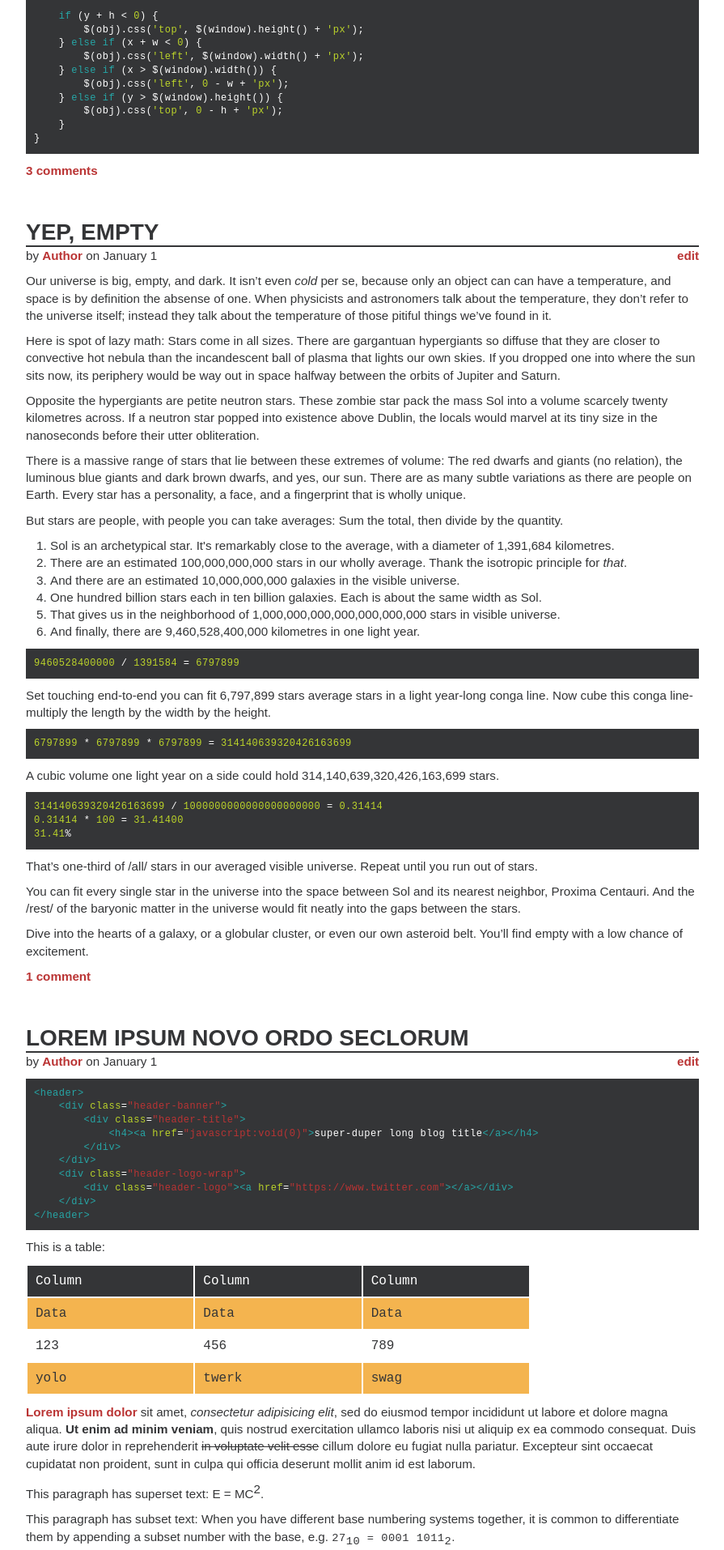
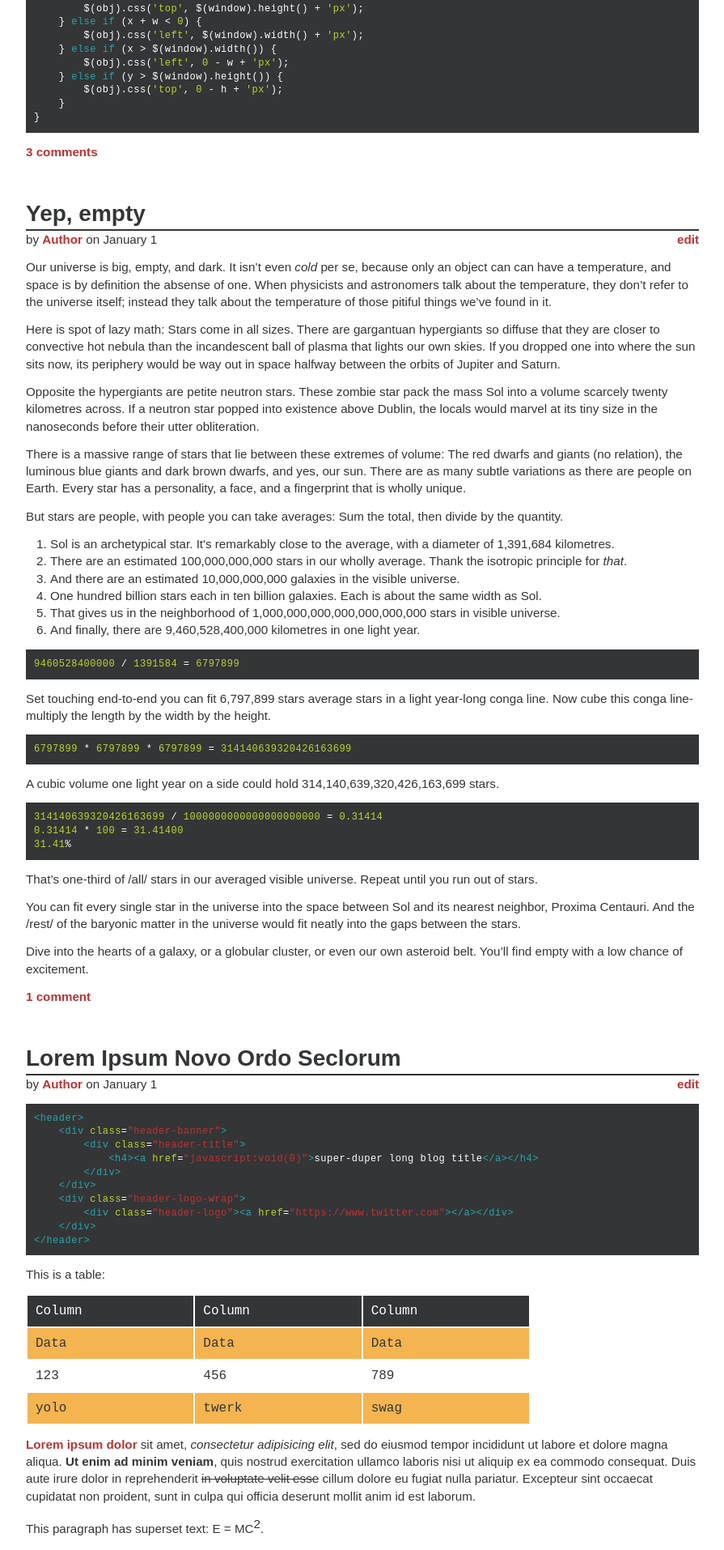
Before and after one commit to bhalash/makeout-point, a PHP site: page / in a window 1280 px wide. Shown: the part 682-2596 px from the top of the page at 81% size, without its empty margins (192-1087 px from the left). Run offline with PHP 8.4, Linux system fonts and the light colour scheme.

Commit message:
Minor textual changes
* Header has bottom padding.
* Slightly increased bottom margin for all text elements.
* Shrunk <code> font size.
* Changed hover colour.

```diff
--- a/anchor/style.css
+++ b/anchor/style.css
@@ -85,7 +85,7 @@ p,
 pre,
 table,
 ul {
-    margin-bottom: 10px;
+    margin-bottom: 13px;
 }
 
 blockquote,
@@ -173,7 +173,6 @@ h6 {
     font-weight: bold;
     letter-spacing: 0;
     text-align: left;
-    text-transform: uppercase;
 }
 
 h2 { font-size: 2.25em; }
@@ -190,10 +189,13 @@ code,
 pre {
     color: #343537;
     font-family: 'Source Code Pro', 'Courier New', Courier, monospace;
-    font-size: 0.9em;
     letter-spacing: 0.5px;
     text-shadow: 1px 1px 1px rgba(0,0,0,0.004);
     -webkit-font-smoothing: antialiased;
+}
+
+code {
+    font-size: 0.85em;
 }
 
 pre {
@@ -356,6 +358,10 @@ article a {
     font-weight: bold;
 }
 
+article a:hover {
+    color: #ca4343;
+}
+
 article blockquote {
     font-size: 0.89em;
 }
@@ -374,7 +380,7 @@ article ul {
     -webkit-box-sizing: border-box;
     box-sizing: border-box;
     border-bottom: 2px solid #343537;
-    /*padding: 0 0 0 40px;*/
+    padding: 0 0 3px 0;
     text-align: left;
 }
 
@@ -383,13 +389,16 @@ article ul {
 }
 
 .post-title a:hover {
-    text-decoration: none;
+    border-bottom: none;
+    color: inherit;
 }
 
 .post-info:after {
+    /* Clear the float from the span, below. */
     clear: both;
 }
 
 .post-info span {
+    /* Edit post link. */
     float: right;
 }
```
